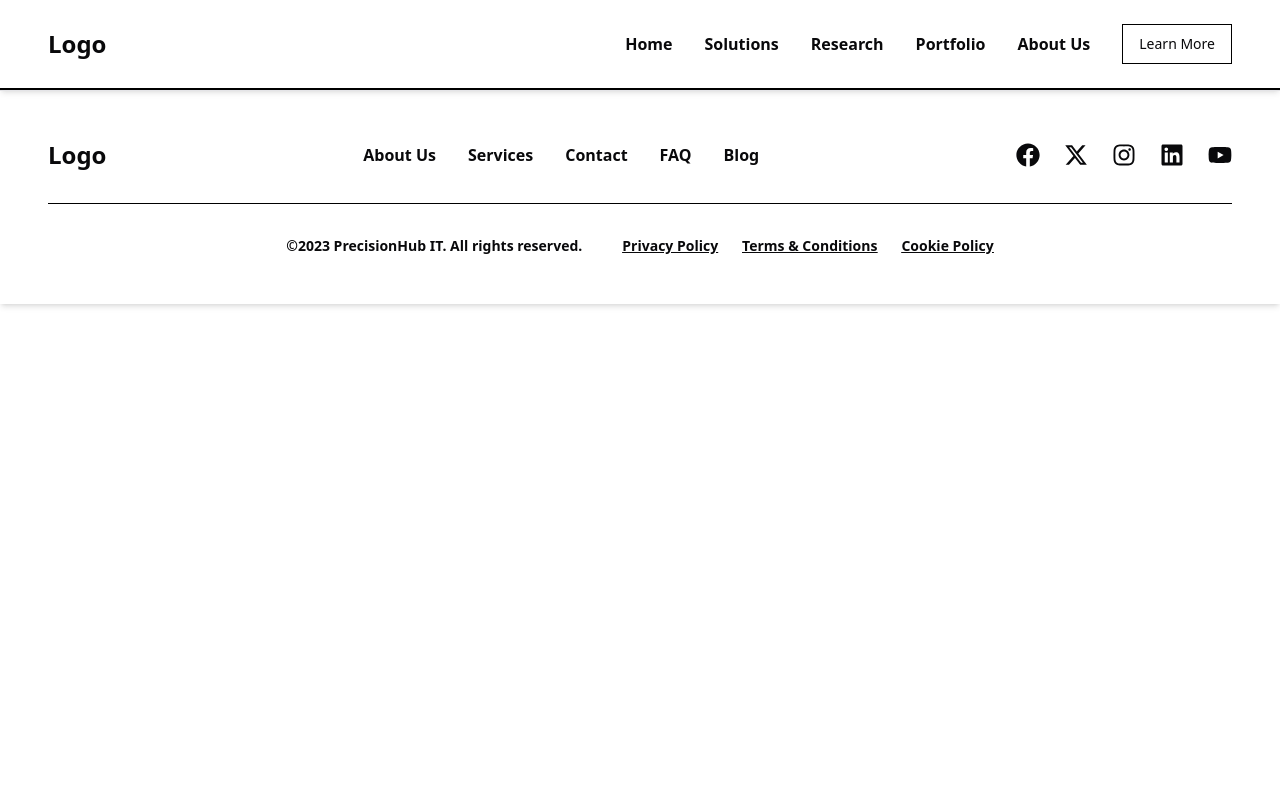
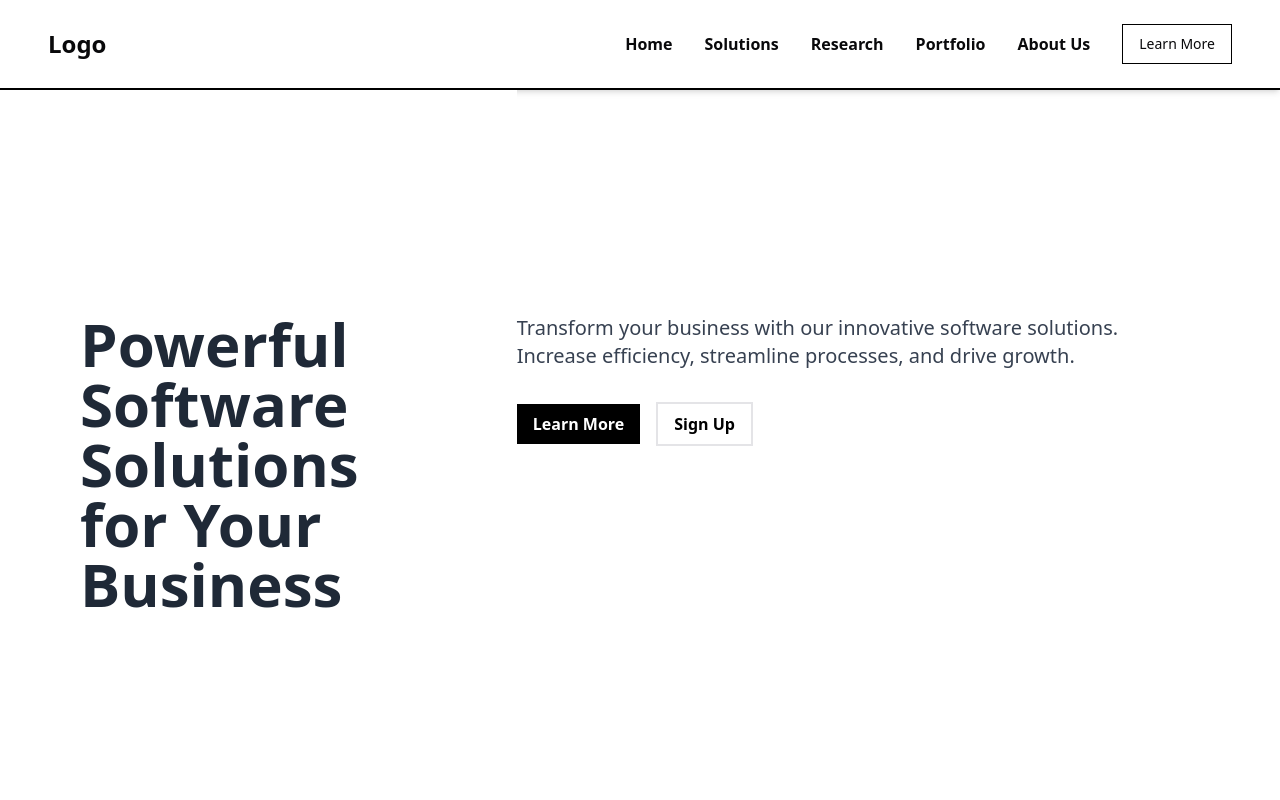
Before and after one commit to Siddhartha097/precisionHubIT, a React (Vite) app: page /learn in a window 1280 px wide. Shown: the top 800 px of the page. Built offline with nearby package versions, Linux system fonts and the light colour scheme.

Commit message:
Learn More

```diff
--- /dev/null
+++ b/src/Pages/Learn.tsx
@@ -0,0 +1,29 @@
+import React from 'react'
+
+const Learn = () => {
+  return (
+    <div className='flex justify-center'>
+
+    <div className="flex pt-56 justify-center h-screen bg-white px-20 w-3/5">
+        <h1 className="text-6xl font-bold text-gray-800 mb-8">
+             Powerful Software Solutions for Your Business
+        </h1>
+    </div>
+    <div className=' pt-56 pr-20'>
+        <p className="text-xl text-gray-700 mb-8 ">
+             Transform your business with our innovative software solutions. Increase efficiency, streamline processes, and drive growth.
+        </p>
+        <div>
+            <button className="bg-black hover:bg-blue-700 text-white font-bold py-2 px-4 ">
+            Learn More
+            </button>
+            <button className="bg-white hover:bg-blue-700 text-black font-bold border-2 py-2 px-4 ml-4">
+             Sign Up
+            </button>
+        </div>
+    </div>
+  </div>
+  )
+}
+
+export default Learn
--- a/src/components/Navbar.tsx
+++ b/src/components/Navbar.tsx
@@ -20,7 +20,9 @@ const Navbar = () => {
                     <Link className="hover:text-green-600 transition-all" to={'#'}><li>Portfolio</li></Link>
                     <Link className="hover:text-green-600 transition-all" to={'#'}><li>About Us</li></Link>
                 </ul>
-                <Button className="rounded-none border border-black hover:bg-green-600 hover:border-green-600 hover:text-white text-sm" variant={'outline'}>Learn More</Button>
+                <Link to={'/learn'}>
+                    <Button className="rounded-none border border-black hover:bg-green-600 hover:border-green-600 hover:text-white text-sm" variant={'outline'}>Learn More</Button>
+                </Link>
             </header>
             <Sheet>
                 <SheetTrigger className="md:hidden"><FaHamburger /></SheetTrigger>
@@ -39,9 +41,11 @@ const Navbar = () => {
                             <SheetClose asChild><Link className="hover:text-green-600 transition-all" to={'#'}><li>About Us</li></Link></SheetClose>
                         </ul>
                        <SheetClose asChild>
-                            <Button className="rounded-none border border-black hover:bg-green-600 hover:border-green-600 hover:text-white p-6" variant={'outline'}>
-                                Learn More
-                            </Button>
+                            <Link to={'/learn'}>
+                                    <li className="rounded-none border border-black hover:bg-green-600 hover:border-green-600 hover:text-white p-6" variant={'outline'}>
+                                    Learn More
+                                    </li>
+                            </Link>
                        </SheetClose>
                     </header>
                 </SheetContent>
--- a/src/main.tsx
+++ b/src/main.tsx
@@ -6,6 +6,7 @@ import Navbar from './components/Navbar.tsx'
 import Footer from './components/Footer.tsx'
 import { BrowserRouter, Route, Routes } from 'react-router-dom'
 import Solutions from './Pages/Solutions.tsx'
+import Learn from './Pages/Learn.tsx'
 
 ReactDOM.createRoot(document.getElementById('root')!).render(
   <React.StrictMode>
@@ -14,6 +15,7 @@ ReactDOM.createRoot(document.getElementById('root')!).render(
       <Routes>
         <Route path='/solutions' element={<Solutions />} />
         <Route path='/' element={<App />} />
+        <Route path='/learn' element={<Learn/>} />
       </Routes>
       <Footer />
     </BrowserRouter>
```
